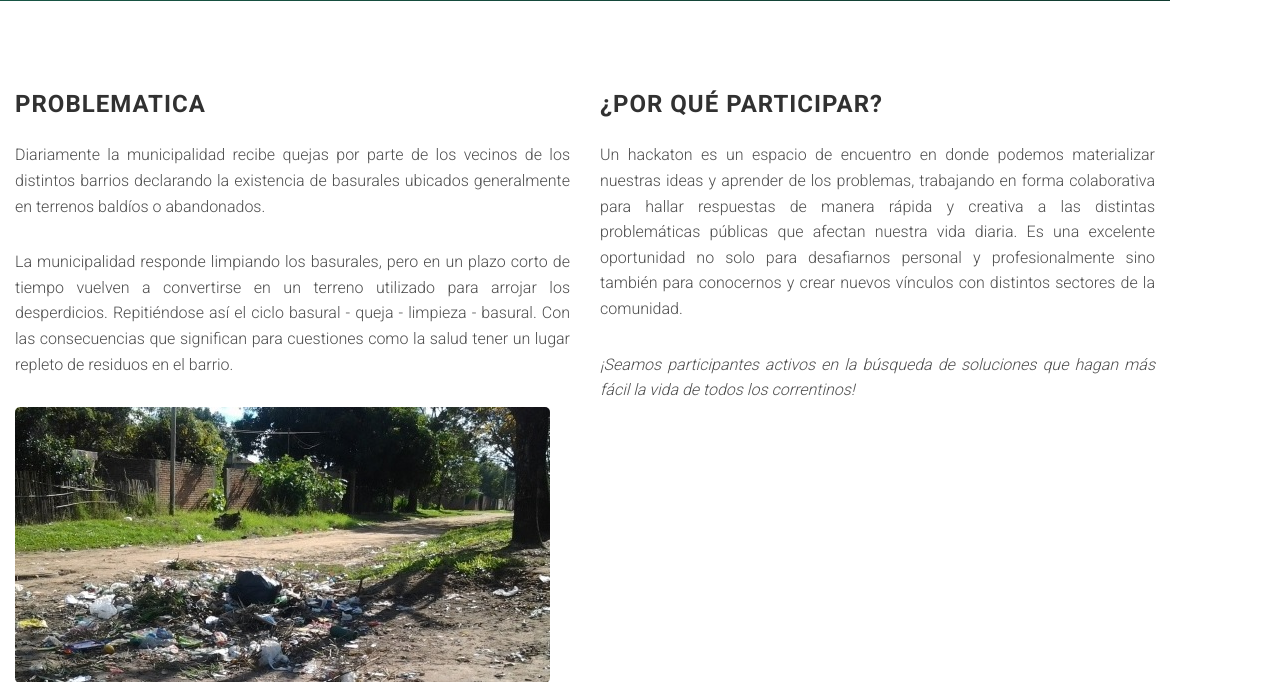
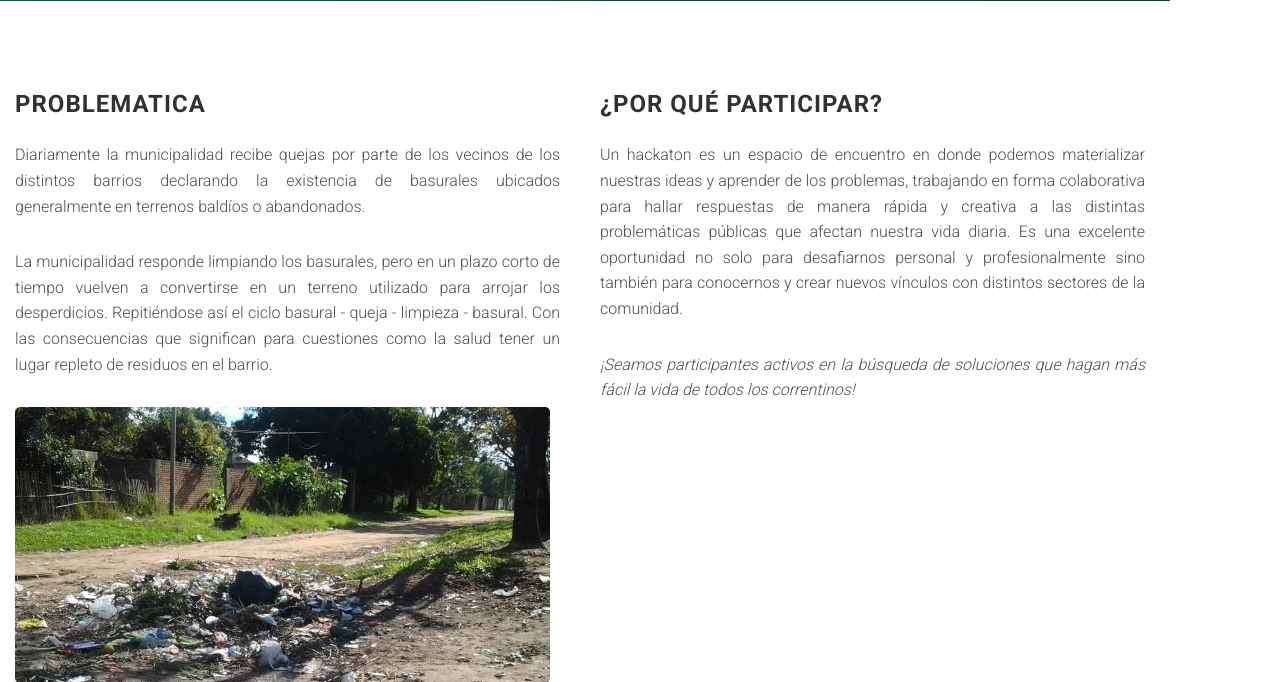
Before and after one commit to pabloariel01/hackaton2018-basurales, a PHP site: page / in a window 1280 px wide. Shown: the part 799-1481 px from the top of the page. Run offline with PHP 8.4, Linux system fonts and the light colour scheme; some libraries are stand-ins or nearby versions.

Commit message:
margin right text mobile landscape

```diff
--- a/assets/css/main.css
+++ b/assets/css/main.css
@@ -805,6 +805,10 @@
   .site-header .intro{
     top: 14px;
   }
+
+  .about p{
+    margin-right: 10px;
+  }
 }
 
  .egg:hover {
```
